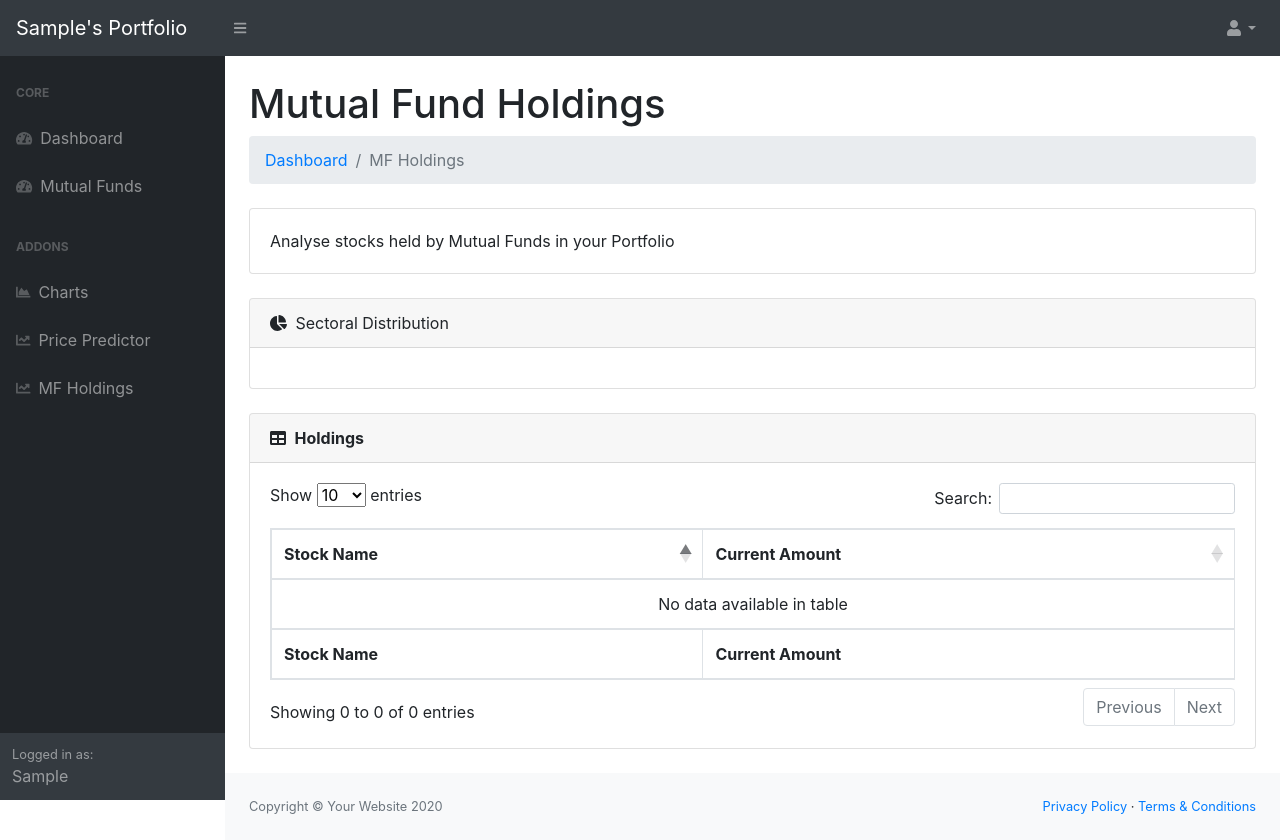
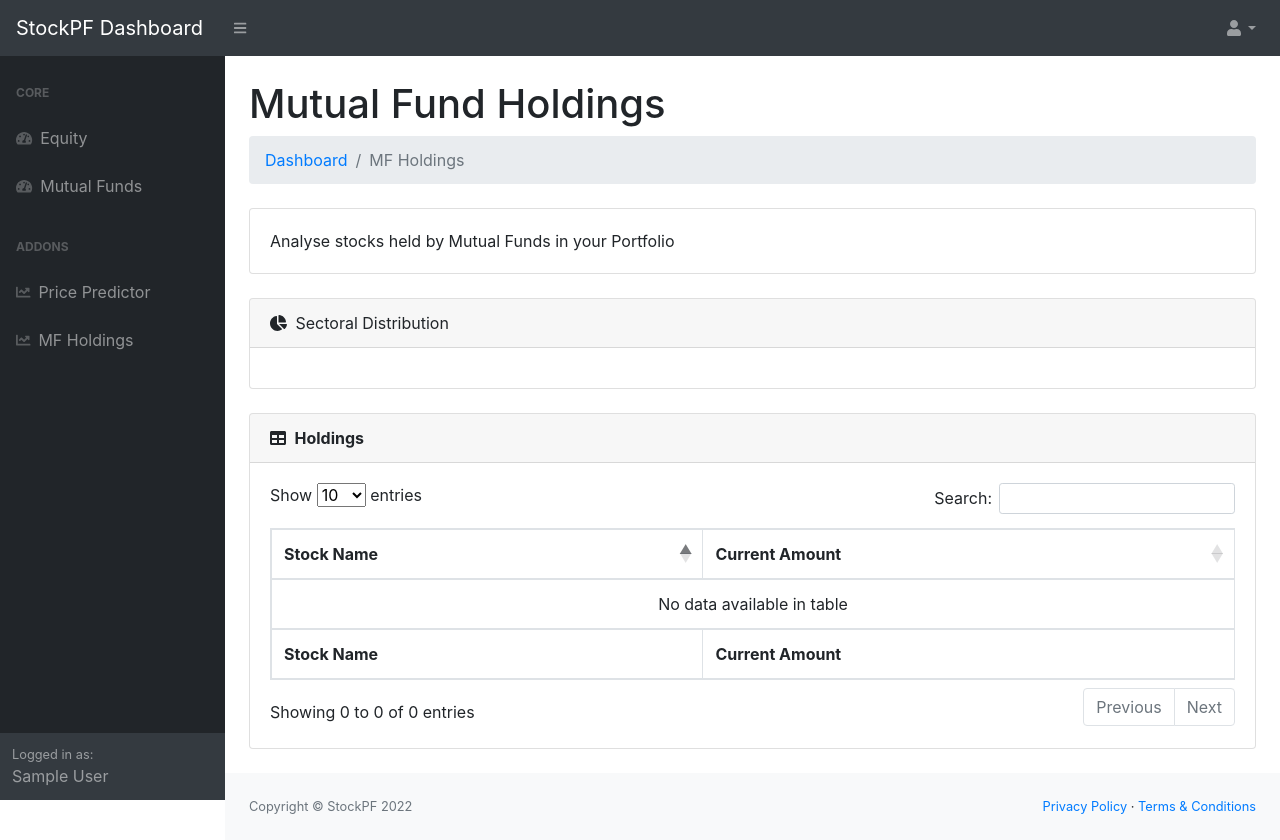
Before and after one commit to TanavAggarwal/stockP, a Django app: template templates/mfholding.html in a window 1280 px wide. Run offline with Django 3.2, Linux system fonts and the light colour scheme; the template is opened without the code that fills it, so the values that code supplies are empty; the visitor is signed in with stand-in values (Sample User, id 1); some libraries are stand-ins or nearby versions.

Commit message:
Update mfholding.html

```diff
--- a/templates/mfholding.html
+++ b/templates/mfholding.html
@@ -8,14 +8,14 @@
         <meta name="viewport" content="width=device-width, initial-scale=1, shrink-to-fit=no" />
         <meta name="description" content="" />
         <meta name="author" content="" />
-        <title>MFunds - Admin</title>
+        <title>StockPF</title>
         <link href="{% static 'css/styles.css' %}" rel="stylesheet" />
         <link href="https://cdn.datatables.net/1.10.20/css/dataTables.bootstrap4.min.css" rel="stylesheet" crossorigin="anonymous" />
         <script src="https://cdnjs.cloudflare.com/ajax/libs/font-awesome/5.15.1/js/all.min.js" crossorigin="anonymous"></script>
     </head>
     <body class="sb-nav-fixed">
         <nav class="sb-topnav navbar navbar-expand navbar-dark bg-dark">
-            <a class="navbar-brand" href="/index.html">{{user.first_name}}'s Portfolio</a>
+            <a class="navbar-brand" href="/index.html">StockPF Dashboard</a>
             <button class="btn btn-link btn-sm order-1 order-lg-0" id="sidebarToggle" href="#"><i class="fas fa-bars"></i></button>
             <!-- Navbar Search-->
             <!--form class="d-none d-md-inline-block form-inline ml-auto mr-0 mr-md-3 my-2 my-md-0">
@@ -25,7 +25,7 @@
                 <li class="nav-item dropdown">
                     <a class="nav-link dropdown-toggle" id="userDropdown" href="#" role="button" data-toggle="dropdown" aria-haspopup="true" aria-expanded="false"><i class="fas fa-user fa-fw"></i></a>
                     <div class="dropdown-menu dropdown-menu-right" aria-labelledby="userDropdown">
-                        <a class="dropdown-item" href="#">Settings</a>
+                        <a class="dropdown-item" href="/settings.html">Settings</a>
                         <div class="dropdown-divider"></div>
                         <a class="dropdown-item" href="/login.html">Logout</a>
                     </div>
@@ -40,17 +40,13 @@
                             <div class="sb-sidenav-menu-heading">Core</div>
                             <a class="nav-link" href="/index.html">
                                 <div class="sb-nav-link-icon"><i class="fas fa-tachometer-alt"></i></div>
-                                Dashboard
+                                Equity
                             </a>
                             <a class="nav-link" href="/mfunds.html">
                                 <div class="sb-nav-link-icon"><i class="fas fa-tachometer-alt"></i></div>
                                 Mutual Funds
                             </a>
                             <div class="sb-sidenav-menu-heading">Addons</div>
-                            <a class="nav-link" href="/charts.html">
-                                <div class="sb-nav-link-icon"><i class="fas fa-chart-area"></i></div>
-                                Charts
-                            </a>
                             <a class="nav-link" href="/predictor.html">
                                 <div class="sb-nav-link-icon"><i class="fas fa-chart-line"></i></div>
                                 Price Predictor
@@ -63,7 +59,7 @@
                     </div>
                     <div class="sb-sidenav-footer">
                         <div class="small">Logged in as:</div>
-                        {{user.first_name}}
+                        {{user.first_name}}  {{user.last_name}}
                     </div>
                 </nav>
             </div>
@@ -147,7 +143,7 @@
                 <footer class="py-4 bg-light mt-auto">
                     <div class="container-fluid">
                         <div class="d-flex align-items-center justify-content-between small">
-                            <div class="text-muted">Copyright &copy; Your Website 2020</div>
+                            <div class="text-muted">Copyright &copy; StockPF 2022</div>
                             <div>
                                 <a href="#">Privacy Policy</a>
                                 &middot;
```
